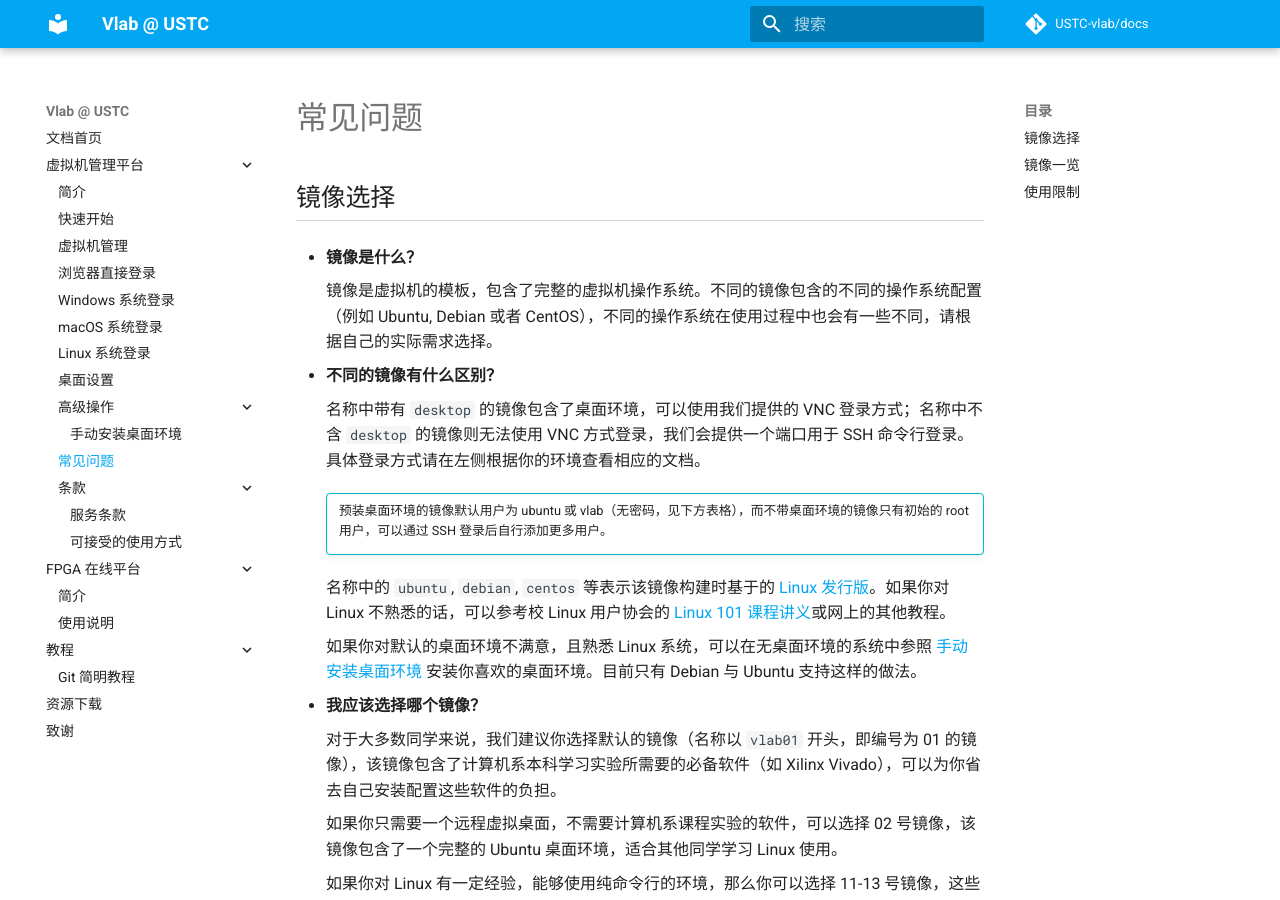
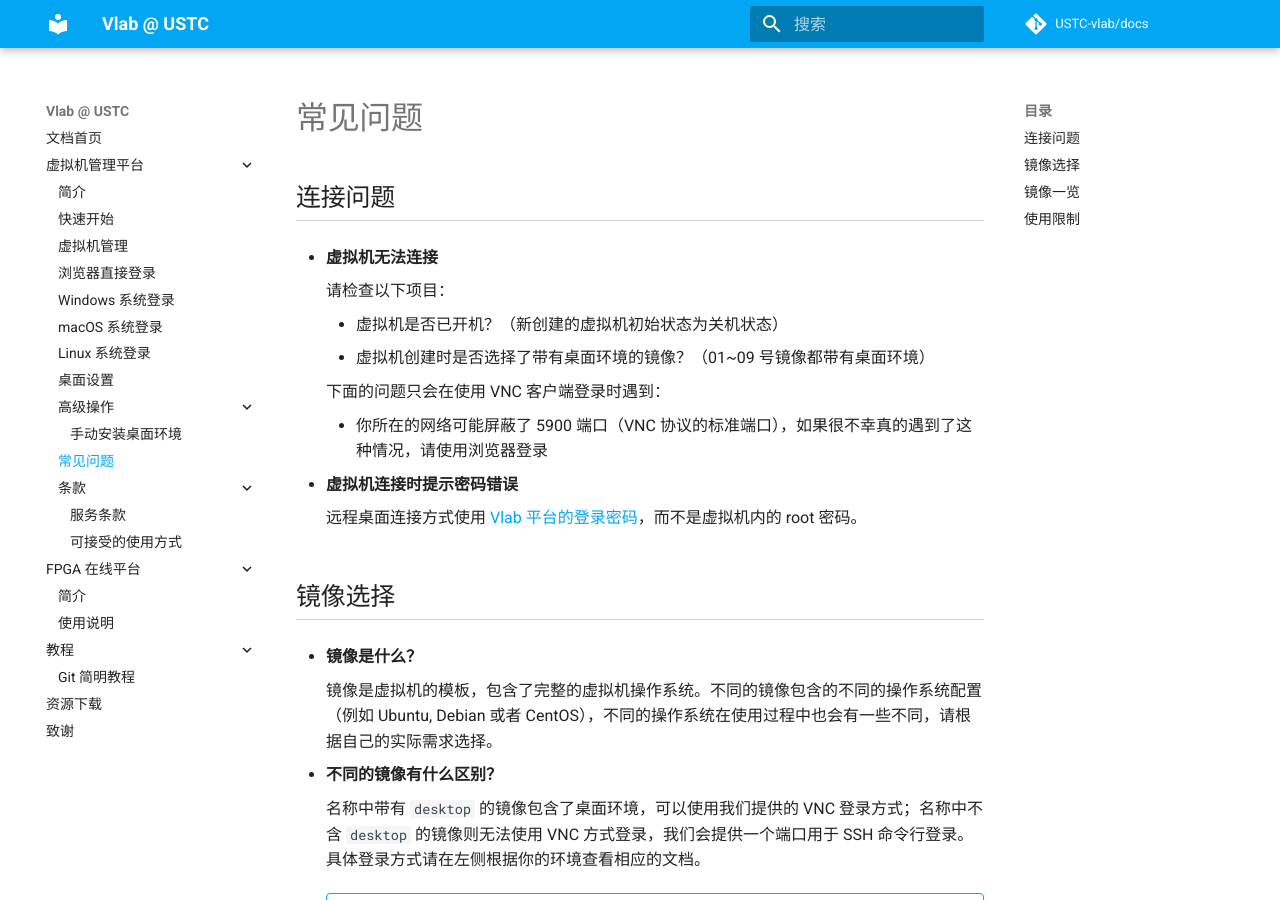
Before and after one commit to USTC-vlab/docs, an MkDocs documentation site: the page built from docs/vm/faq.md, in a window 1280 px wide and 900 px high. Built offline with MkDocs 1.6.1 and Material for MkDocs 9.7.7, drawn with Linux system fonts in a browser that asks for light colours; comment, search, counter and statistics services are not loaded.

Commit message:
Update FAQ on connection issues

```diff
--- a/docs/vm/faq.md
+++ b/docs/vm/faq.md
@@ -1,4 +1,21 @@
 # 常见问题
+
+## 连接问题 {#connection}
+
+- **虚拟机无法连接**
+
+    请检查以下项目：
+
+    - 虚拟机是否已开机？（新创建的虚拟机初始状态为关机状态）
+    - 虚拟机创建时是否选择了带有桌面环境的镜像？（01~09 号镜像都带有桌面环境）
+
+    下面的问题只会在使用 VNC 客户端登录时遇到：
+
+    - 你所在的网络可能屏蔽了 5900 端口（VNC 协议的标准端口），如果很不幸真的遇到了这种情况，请使用浏览器登录
+
+- **虚拟机连接时提示密码错误**
+
+    远程桌面连接方式使用 [Vlab 平台的登录密码](web.md#change-password)，而不是虚拟机内的 root 密码。
 
 ## 镜像选择 {#image-selection}
 
```
